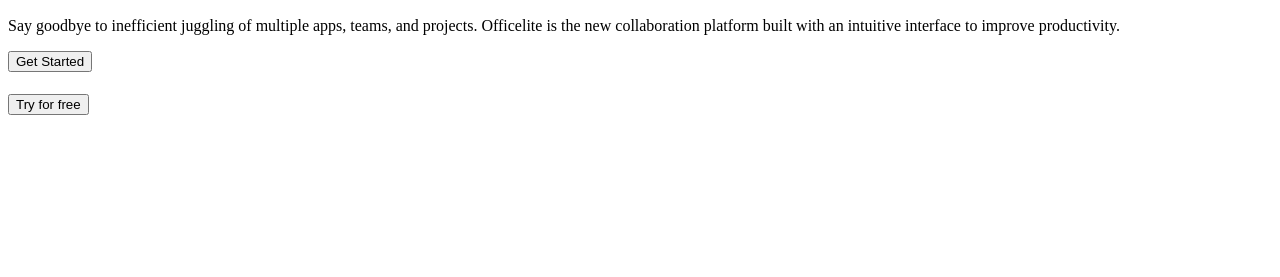
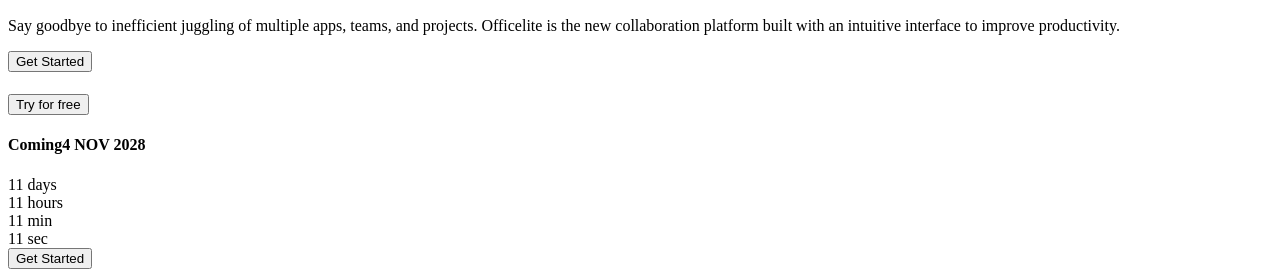
Before and after one commit to brahimisgreat/officelite, a plain HTML site: page home.html in a window 1280 px wide. Shown: the part 1806-2083 px from the top of the page. Before the commit the page ends 1929 px from the top, so only its background shows below. Drawn offline with Linux system fonts and the light colour scheme.

Commit message:
footer created

```diff
--- a/home.html
+++ b/home.html
@@ -38,9 +38,33 @@
                     <span></span>
                 </div>
                 <button class="cardBtnB">Try for free</button>
+            </div>
+        </main>
 
+        <footer class="footer">
+            <h4>Coming<span>4 NOV 2028</span></h4>
+            <div class="countdown">
+                <div class="days" >
+                    <span class="day#">11</span>
+                    <span class="dayName">days</span>
+                </div>
+                <div class="hours" >
+                    <span class="hours#">11</span>
+                    <span class="hoursName">hours</span>
+                </div>
+                <div class="min" >
+                    <span class="min">11</span>
+                    <span class="minName">min</span>
+                </div>
+                <div class="sec" >
+                    <span class="sec">11</span>
+                    <span class="secName">sec</span>
+                </div>
             </div>
+            <button>Get Started</button>
+        </footer>
 
-        </main>
+        <div class="hero">
+        </div>
 </body>
 </html>
```
